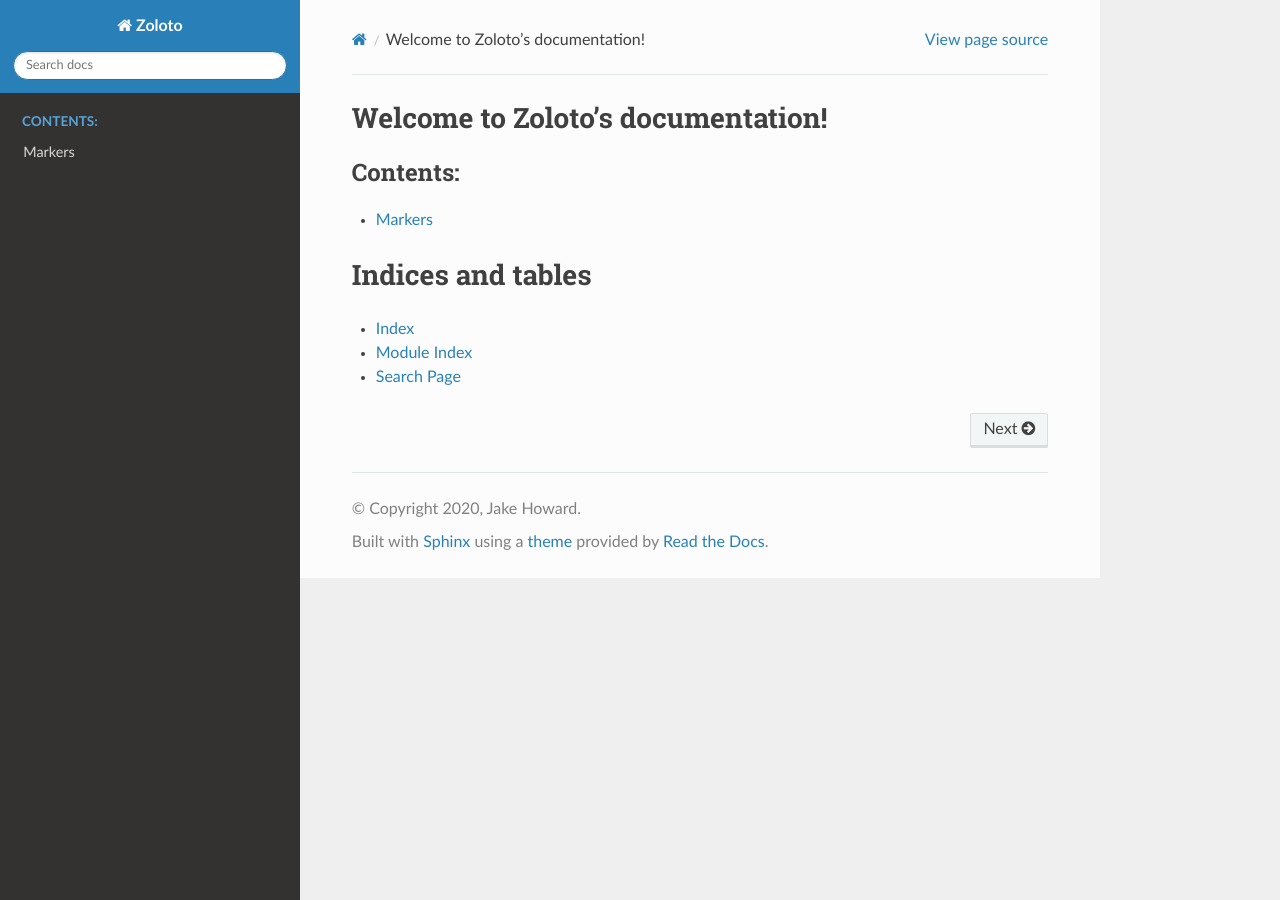
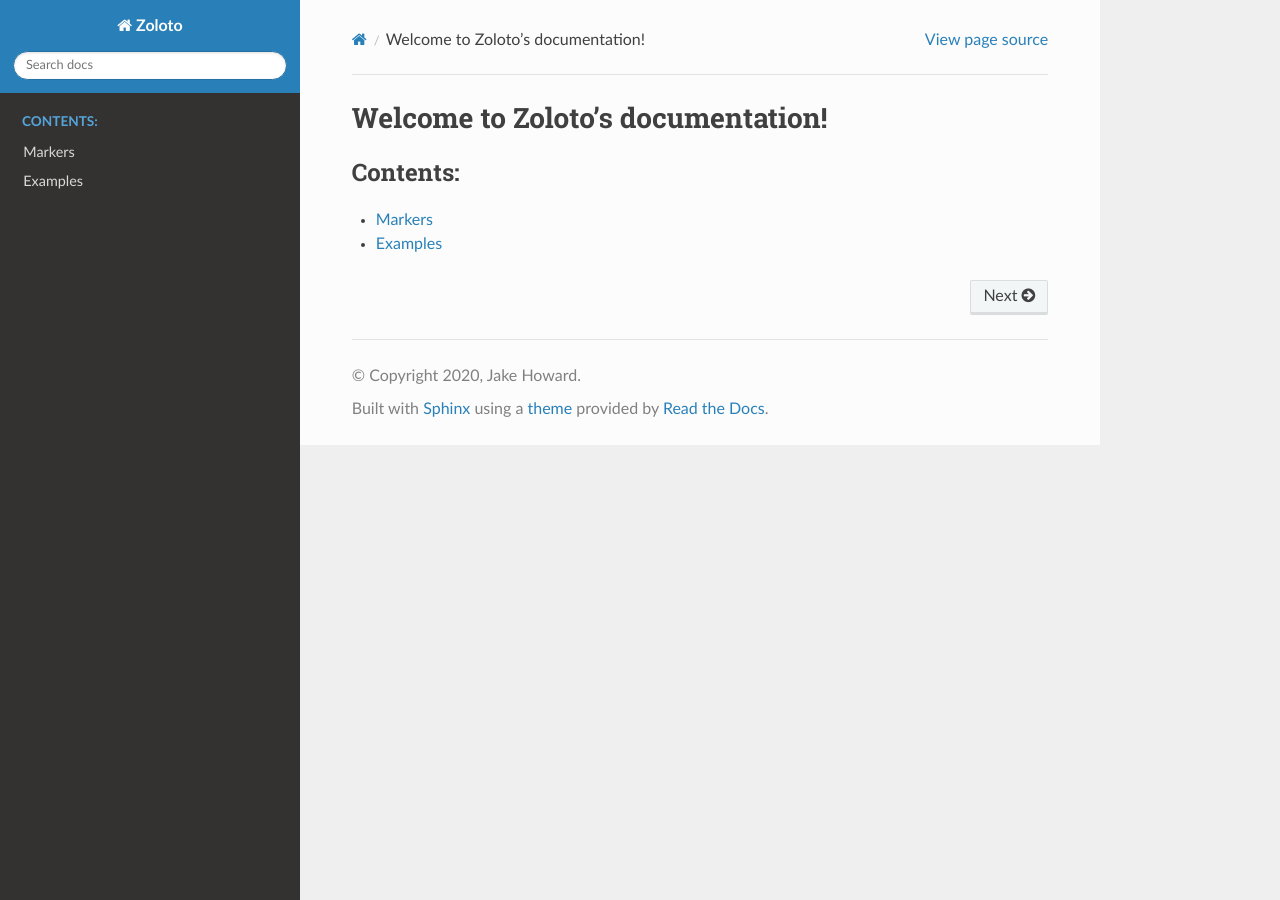
Before and after one commit to RealOrangeOne/zoloto, a Sphinx documentation site: the page built from docs/index.rst, in a window 1280 px wide. Built offline with Sphinx 7.4.7 and the Read the Docs theme 2.0.0, drawn with Linux system fonts in a browser that asks for light colours; the version number is read from the project's files by our own code.

Commit message:
Add examples

```diff
--- a/docs/index.rst
+++ b/docs/index.rst
@@ -2,14 +2,9 @@ Welcome to Zoloto's documentation!
 ==================================
 
 .. toctree::
-   :maxdepth: 2
+   :maxdepth: 1
    :caption: Contents:
 
    markers
 
-Indices and tables
-==================
-
-* :ref:`genindex`
-* :ref:`modindex`
-* :ref:`search`
+   examples
```
Also changed, not shown: docs/examples.rst (added, +17 -0 lines).
